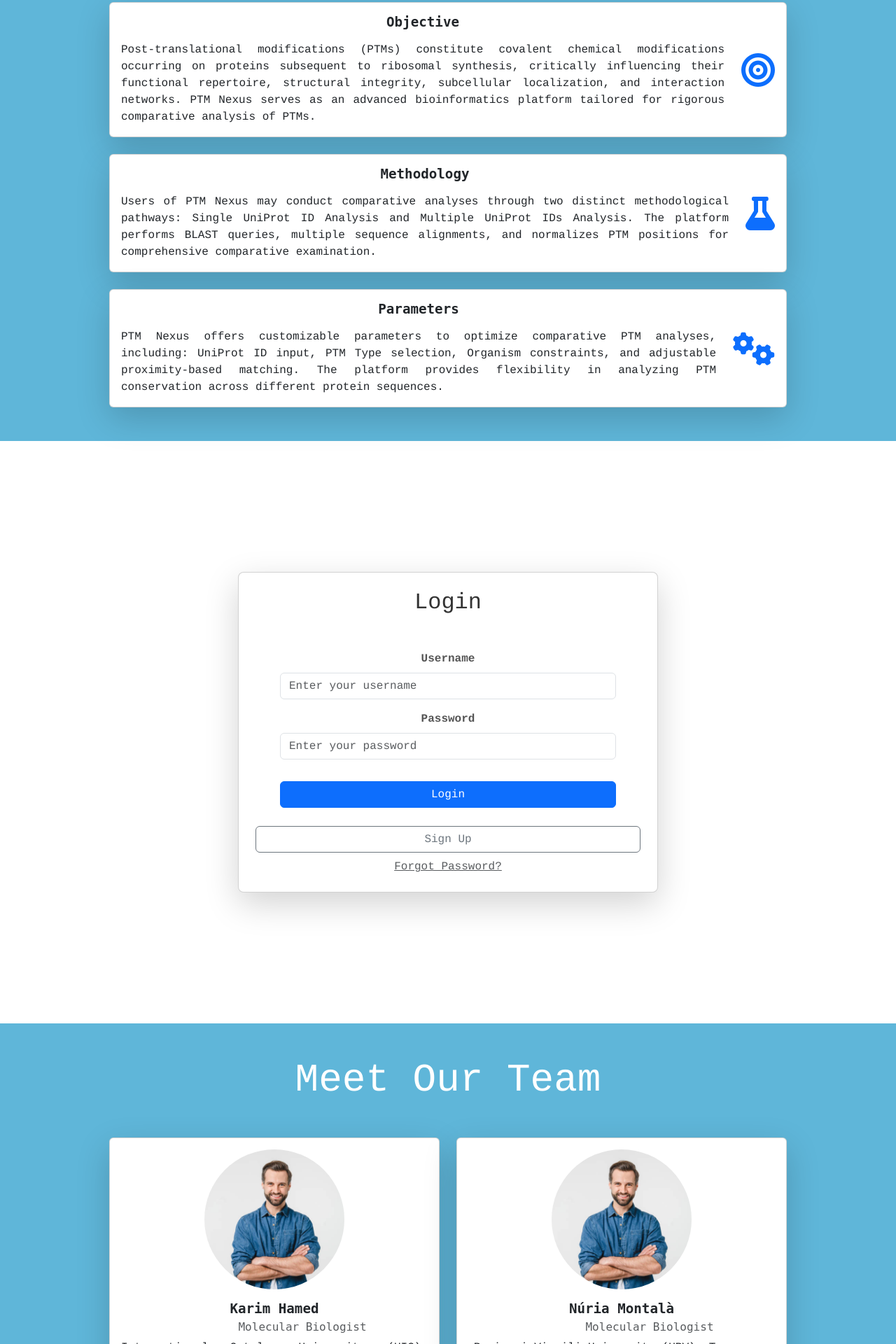
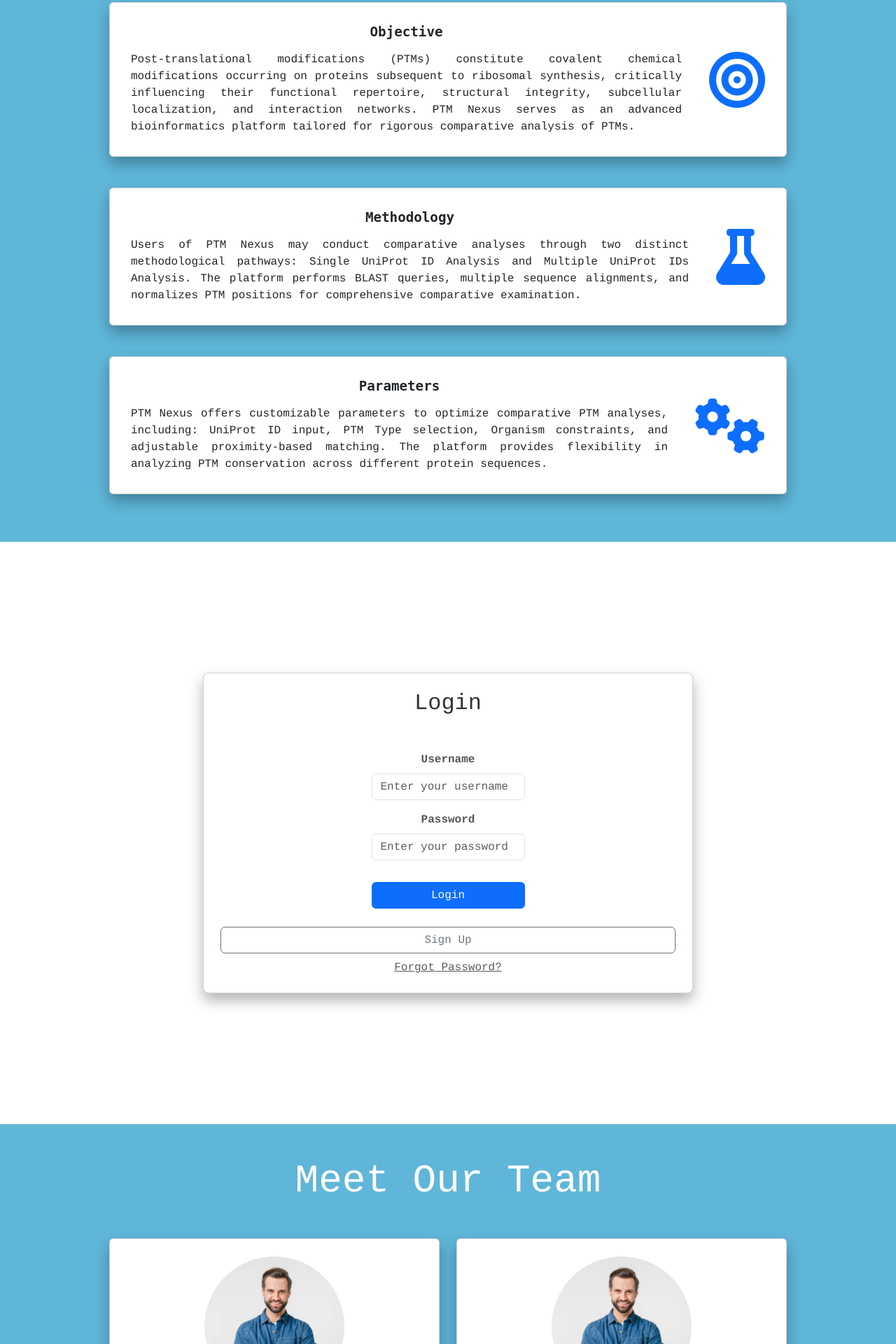
Before and after one commit to KarimUPF/dbw-project, a Flask app: template templates/index.html in a window 1280 px wide. Shown: the part 960-2880 px from the top of the page at 70% size. Run offline with Flask 3, Linux system fonts and the light colour scheme; the template is opened without the code that fills it: values that come from a table or form of the project are taken from there, others are empty; tables that the repository leaves empty hold one stand-in row (values such as "Sample post"); form fields are guessed from the names that the template uses; parts of the project's set-up code (start-up, migrations or seed data) failed here and were passed over.

Commit message:
Aesthetics

```diff
--- a/static/style.css
+++ b/static/style.css
@@ -295,8 +295,6 @@ h4, .h4 {
     font-size: large;
     font-weight: 500;
     font-family: monospace;
-    text-align: left;
-    padding-left: 80px;
 }
 
 p, .p {
@@ -307,11 +305,47 @@ p, .p {
     background-color: var(--turquesa); /* Example dark background */
     padding: 20px;
 }
+/* Team Section Enhancements */
+.Team .card {
+    box-shadow: 0 10px 20px rgba(0, 0, 0, 0.3) !important; /* More pronounced shadow */
+}
+
+.Team .card-body {
+    text-align: center;
+    padding: 25px;
+}
+
+.Team .card-text {
+    text-align: center;
+}
 
 .Information{
-    background-color: var(--turquesa); /* Example dark background */
+    background-color: var(--turquesa);
     padding: 20px;
 }
+.Information .card {
+    box-shadow: 0 10px 20px rgba(0, 0, 0, 0.3) !important;
+    margin-bottom: 20px;
+}
+
+.Information .card-body {
+    padding: 30px;
+}
+
+.Information .card i.fas {
+    font-size: 5rem !important;
+    margin-left: 15px;
+}
+
+/* Login Section Enhancements */
+.login .card {
+    box-shadow: 0 10px 20px rgba(0, 0, 0, 0.3) !important;
+}
+
+.login .card-body {
+    padding: 25px;
+}
+
 
 body {
     font-family: Courier;
--- a/templates/history.html
+++ b/templates/history.html
@@ -38,7 +38,7 @@
                             data-ptms="{{ query.parameters['ptm_types'] | join(',') if query.parameters['ptm_types'] else '' }}"
                             data-organisms="{{ query.parameters['organism_filter'] | join(',') if query.parameters['organism_filter'] else '' }}"
                             data-date="{{ query.date.isoformat() }}"
-                            style="margin-bottom: 20px; background-color: #f4f4f4; padding: 15px; border-radius: 8px;">
+                            style="margin-bottom: 20px; background-color: #f4f4f4; padding: 20px 40px; border-radius: 8px;">
 
                             <p><strong>Date:</strong> {{ query.date.strftime('%Y-%m-%d %H:%M:%S') }}</p>
                             <p><strong>Proteins:</strong> {{ query.parameters['protein_ids'] | join(', ') }}</p>
--- a/templates/index.html
+++ b/templates/index.html
@@ -73,9 +73,9 @@
 <section id="login" class="login py-3">
     <div class="container d-flex justify-content-center align-items-center" style="min-height: 100vh;">
         <!-- Login Form -->
-        <div class="card shadow-lg p-4 rounded-3" id="login-form" style="width: 600px;">
+        <div class="card shadow-lg p-4 rounded-3" id="login-form" style="width: 70%;">
             <h2 class="text-center mb-4">Login</h2>
-            <form method="POST" action="{{ url_for('auth.login') }}" style="width: 600px;">
+            <form method="POST" action="{{ url_for('auth.login') }}">
                 {{ login_form.hidden_tag() }}
                 <div class="mb-3">
                     {{ login_form.username.label(class="form-label") }}
```
Also changed, not shown: blast_results.txt (+5 -10 lines), templates/ptm_interactive.html (+9 -9 lines), 8 other files.
